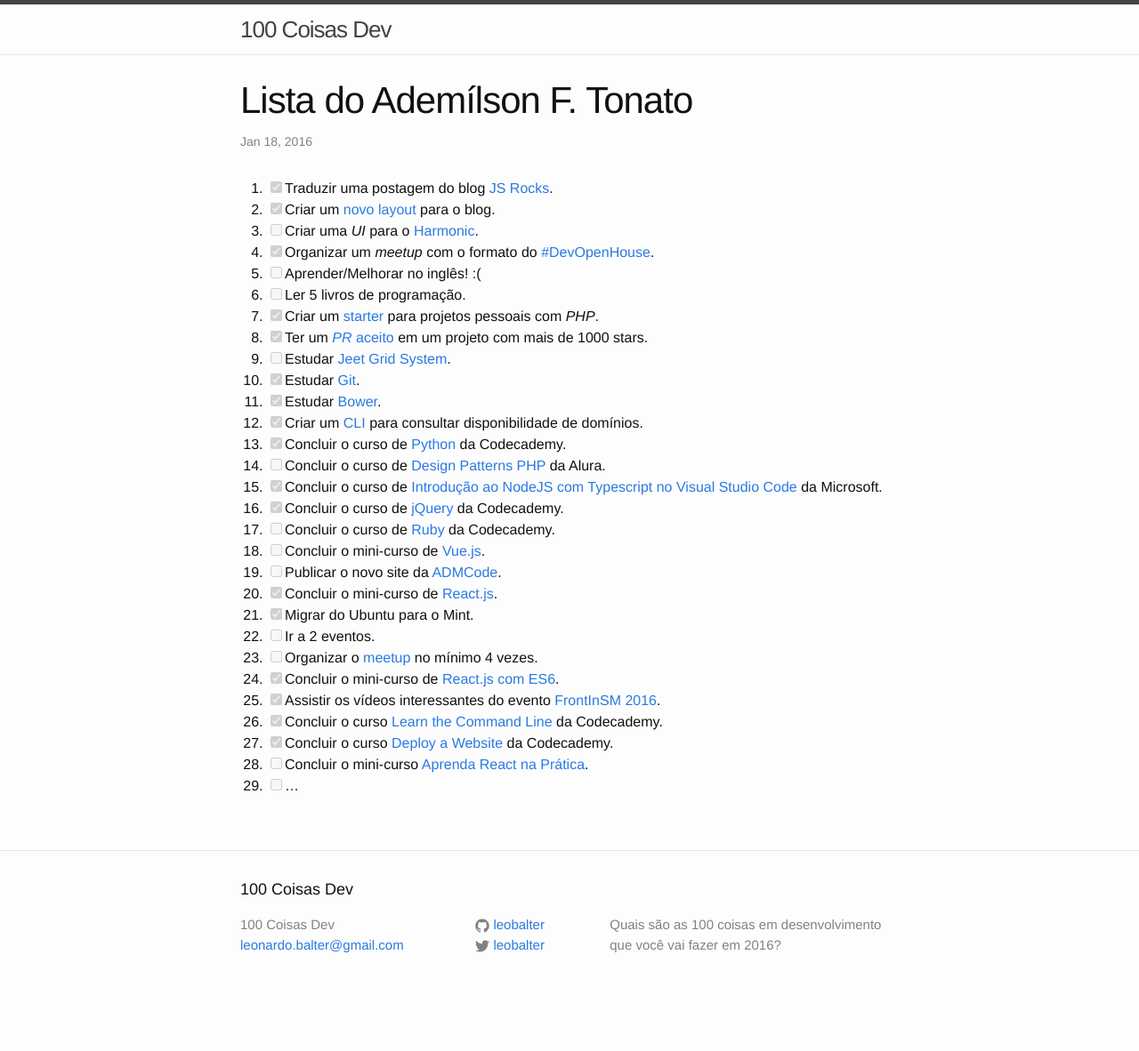
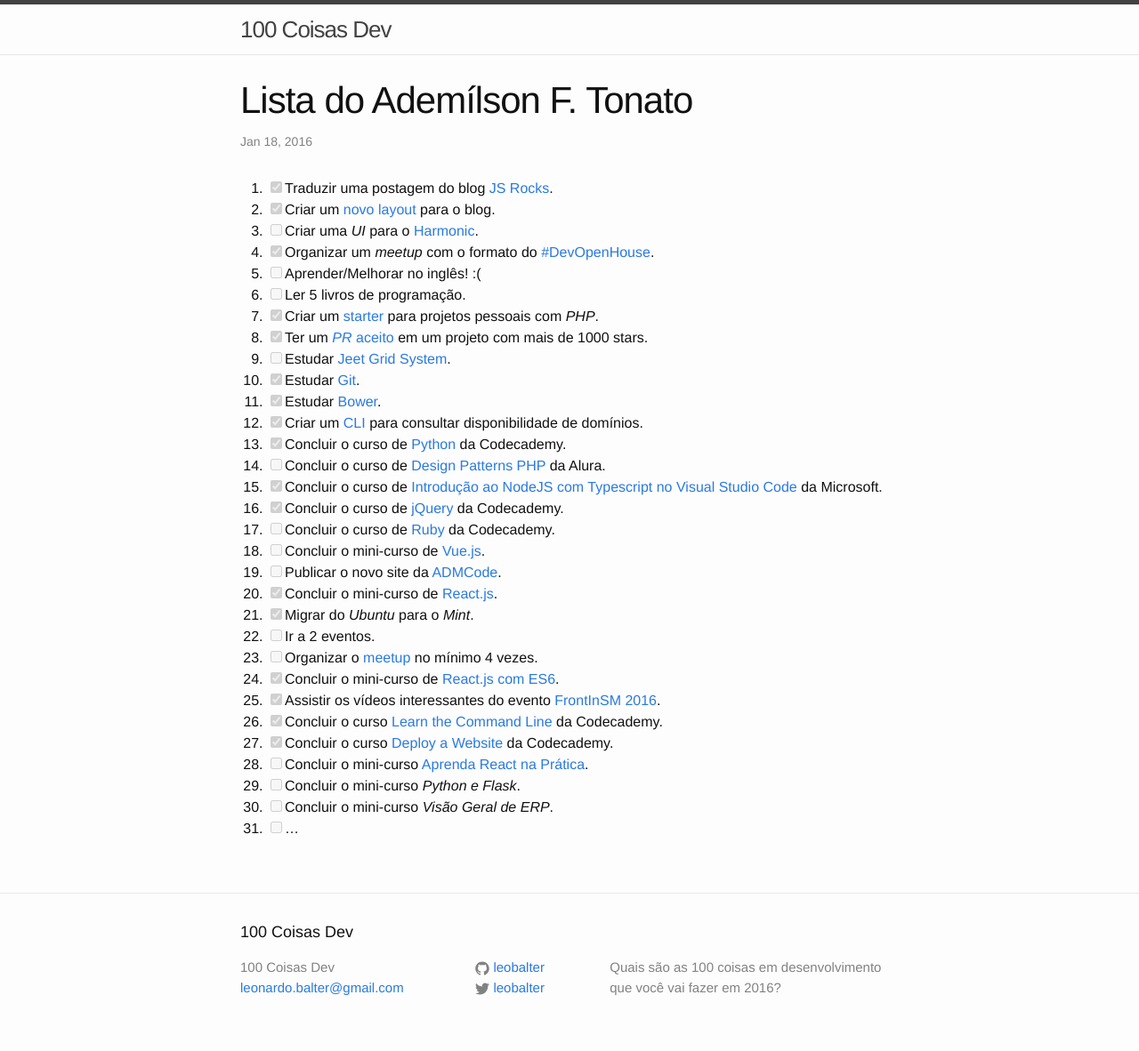
Before and after one commit to leobalter/100-coisas-dev, a Jekyll site: the page built from _posts/listas/2016-01-18-ftonato.markdown, in a window 1280 px wide. Shown: the whole page at 89% size. Built offline with Jekyll 4.4.1, drawn with Linux system fonts in a browser that asks for light colours; before the commit the page ends 1134 px from its top, so only the background shows below that.

Commit message:
Adicionar dois novos cursos e correção da marcação
Adicionar dois mini-cursos: (Python e Flask, e Visão Geral de ERP)
Correção da marcação das palavras Ubuntu e Mint

```diff
--- a/_posts/listas/2016-01-18-ftonato.markdown
+++ b/_posts/listas/2016-01-18-ftonato.markdown
@@ -25,7 +25,7 @@ categories: listas
 18. [ ] Concluir o mini-curso de [Vue.js](http://www.vedcasts.com.br/series/vuejs).
 19. [ ] Publicar o novo site da [ADMCode](https://github.com/admcode/admcode.com.br).
 20. [x] Concluir o mini-curso de [React.js](http://jscasts.teachable.com/courses/comecando-com-react-js).
-21. [x] Migrar do Ubuntu para o Mint.
+21. [x] Migrar do *Ubuntu* para o *Mint*.
 22. [ ] Ir a 2 eventos.
 23. [ ] Organizar o [meetup](https://github.com/ftonato/meetup) no mínimo 4 vezes.
 24. [x] Concluir o mini-curso de [React.js com ES6](http://jscasts.teachable.com/courses/react-js-com-es6).
@@ -33,4 +33,6 @@ categories: listas
 26. [x] Concluir o curso [Learn the Command Line](https://www.codecademy.com/pt-BR/learn/learn-the-command-line) da Codecademy.
 27. [x] Concluir o curso [Deploy a Website](https://www.codecademy.com/pt-BR/learn/deploy-a-website) da Codecademy.
 28. [ ] Concluir o mini-curso [Aprenda React na Prática](http://kodezilla.com/courses/introducao-ao-react).
-29. [ ] ...
+29. [ ] Concluir o mini-curso *Python e Flask*.
+30. [ ] Concluir o mini-curso *Visão Geral de ERP*.
+31. [ ] ...
```
